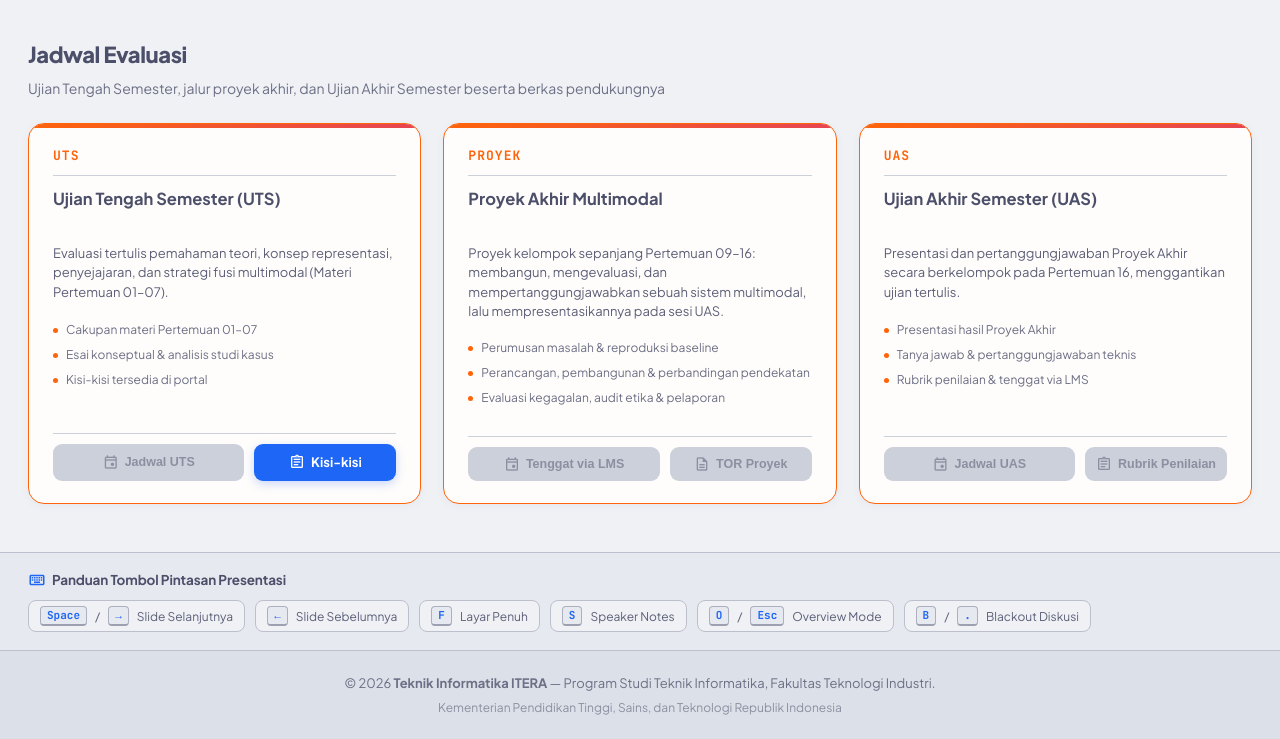
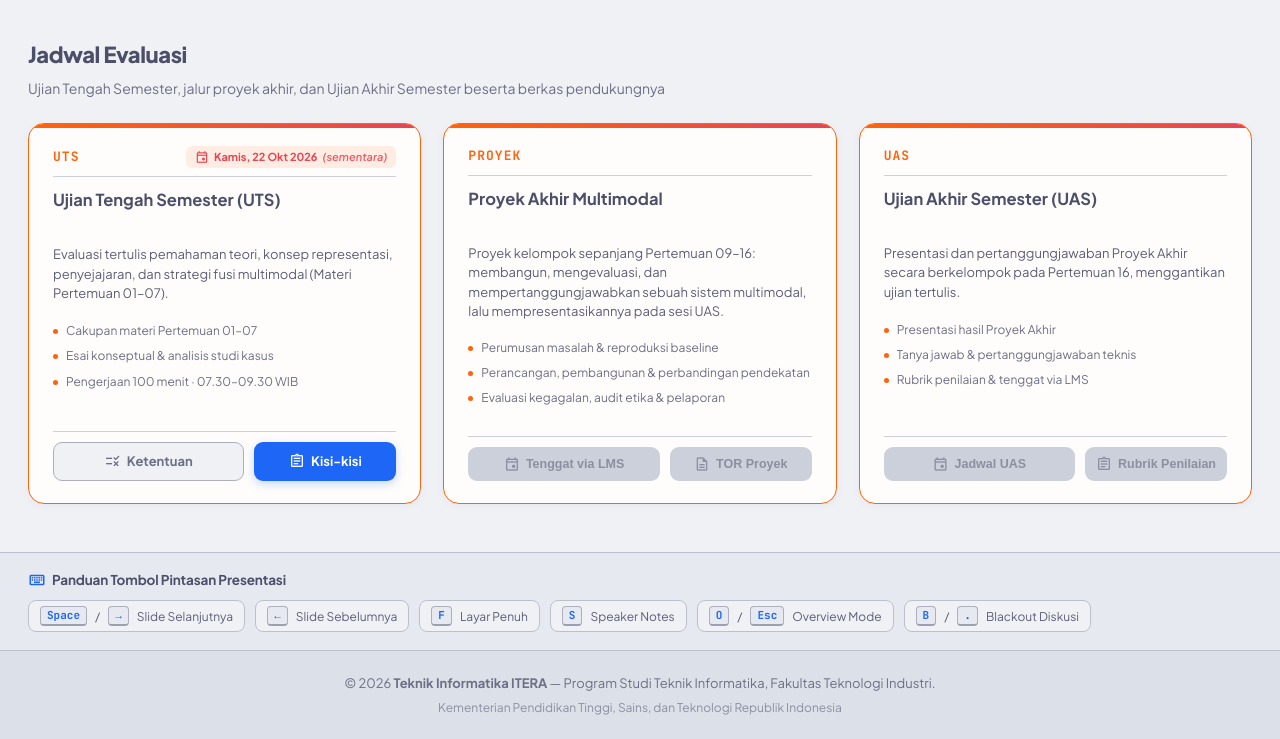
Before and after one commit to iwawiwi/multimodal, a website: page index.html in a window 1280 px wide. Shown: the part 2176-2915 px from the top of the page. Drawn offline with nearby package versions, Linux system fonts and the light colour scheme.

Commit message:
feat(portal): jadwal UTS jadi badge header kartu milestone
Blok jadwal penuh-lebar di badan kartu menambah 55-105px, dan karena grid
menyeragamkan tinggi baris, seluruh baris "Jadwal Evaluasi" jadi lebih panjang
dari kartu pertemuan (1440px: +88px) padahal sebelumnya kartu milestone justru
4-29px lebih pendek.

Jadwal dipindah ke badge header (0px pada lebar desktop, pola yang sama dengan
label lab), tombol nonaktif "Jadwal UTS" diganti tombol aktif "Ketentuan" yang
menuju tabel Informasi Umum kisi-kisi. Teks badge dibatasi pada hari+tanggal+
status (mengukur 8 kandidat x 5 lebar: teks penuh 314px terpotong di 1024px),
sedangkan jam dan durasi pengerjaan masuk butir daftar kartu. Penyangga
administratif tidak ditampilkan (lembar soal: "tidak ada perpanjangan waktu").

```diff
--- a/css/portal.css
+++ b/css/portal.css
@@ -332,6 +332,9 @@ body {
   display: flex;
   align-items: center;
   justify-content: flex-start;
+  /* `flex-wrap` sengaja, mengikuti `.week-card-header`: badge jadwal di kanan
+     turun ke baris kedua pada kartu sempit alih-alih meluber keluar kartu. */
+  flex-wrap: wrap;
 }
 
 .milestone-type-label {
@@ -488,6 +491,47 @@ body {
 
 .milestone-card .topic-dot {
   background: var(--ctp-peach);
+}
+
+/* Badge jadwal ujian di HEADER kartu milestone (opsi A, 2 Oktober 2026).
+   Mengikuti pola `.lab-chip`: badge header biayanya ~0px pada lebar desktop,
+   sedangkan blok penuh-lebar di dalam body kartu terukur menambah 55–105px
+   sehingga kartu milestone (dan seluruh baris „Jadwal Evaluasi") melampaui
+   tinggi kartu pertemuan. `margin-left: auto` menaruh badge di kanan tanpa
+   mengubah `justify-content` header (kartu UAS tanpa badge tetap rata kiri).
+   Yang ditampilkan hanya informasi yang mengikat: slot ruang apa adanya
+   (07.30–09.30 WIB) + status *sementara*; durasi pengerjaan ada di daftar topik.
+   Penyangga administratif (distribusi & pengumpulan lembar) sengaja TIDAK
+   disebut supaya tidak terbaca sebagai tambahan waktu — lembar soal menyatakan
+   "tidak ada perpanjangan waktu". Kalimat penuhnya ada di atribut `title`;
+   baris ini wajib disunting bersama baris *Jadwal* di `dokumen/uts-kisi-kisi.html`. */
+.exam-when {
+  margin-left: auto;
+  display: inline-flex;
+  align-items: center;
+  gap: 5px;
+  background: rgba(254, 100, 11, 0.10);
+  color: var(--ctp-maroon);
+  padding: 4px 9px;
+  border-radius: 6px;
+  font-size: 11px;
+  font-weight: 700;
+  line-height: 1.3;
+  white-space: nowrap;
+  max-width: 100%;
+}
+
+.exam-when .material-symbols-outlined {
+  font-size: 14px;
+  flex-shrink: 0;
+}
+
+/* Penanda status, bukan keterangan tambahan: harus tetap terbaca (bukan hanya
+   di `title`) karena jadwal prodi dapat berubah. */
+.exam-when-note {
+  font-weight: 600;
+  font-style: italic;
+  opacity: 0.85;
 }
 
 /* Card Action Buttons (Dual Buttons: Buka Slide & Ekspor PDF) */
--- a/index.html
+++ b/index.html
@@ -470,6 +470,11 @@
       <div class="milestone-card">
         <div class="milestone-card-header">
           <span class="milestone-type-label">UTS</span>
+          <span class="exam-when" title="Jadwal sementara &mdash; dapat berubah mengikuti pengumuman resmi Program Studi">
+            <span class="material-symbols-outlined" aria-hidden="true">event</span>
+            <span>Kamis, 22 Okt 2026</span>
+            <span class="exam-when-note">(sementara)</span>
+          </span>
         </div>
         <div class="week-card-body">
           <h3 class="week-title">Ujian Tengah Semester (UTS)</h3>
@@ -479,14 +484,14 @@
           <ul class="week-topics">
             <li><span class="topic-dot"></span>Cakupan materi Pertemuan 01&ndash;07</li>
             <li><span class="topic-dot"></span>Esai konseptual &amp; analisis studi kasus</li>
-            <li><span class="topic-dot"></span>Kisi-kisi tersedia di portal</li>
+            <li><span class="topic-dot"></span>Pengerjaan 100 menit &middot; 07.30&ndash;09.30 WIB</li>
           </ul>
         </div>
         <div class="week-card-actions">
-          <button class="btn-action-disabled" disabled title="Jadwal resmi UTS diumumkan tersendiri">
-            <span class="material-symbols-outlined">event</span>
-            <span>Jadwal UTS</span>
-          </button>
+          <a href="dokumen/uts-kisi-kisi.html#sec-info" class="btn-action-secondary" title="Ketentuan ujian: jadwal, bentuk soal, dan alat bantu">
+            <span class="material-symbols-outlined" aria-hidden="true">rule</span>
+            <span>Ketentuan</span>
+          </a>
           <a href="dokumen/uts-kisi-kisi.html" class="btn-action-primary" title="Buka kisi-kisi UTS (cakupan Pertemuan 01&ndash;07)">
             <span class="material-symbols-outlined">assignment</span>
             <span>Kisi-kisi</span>
```
